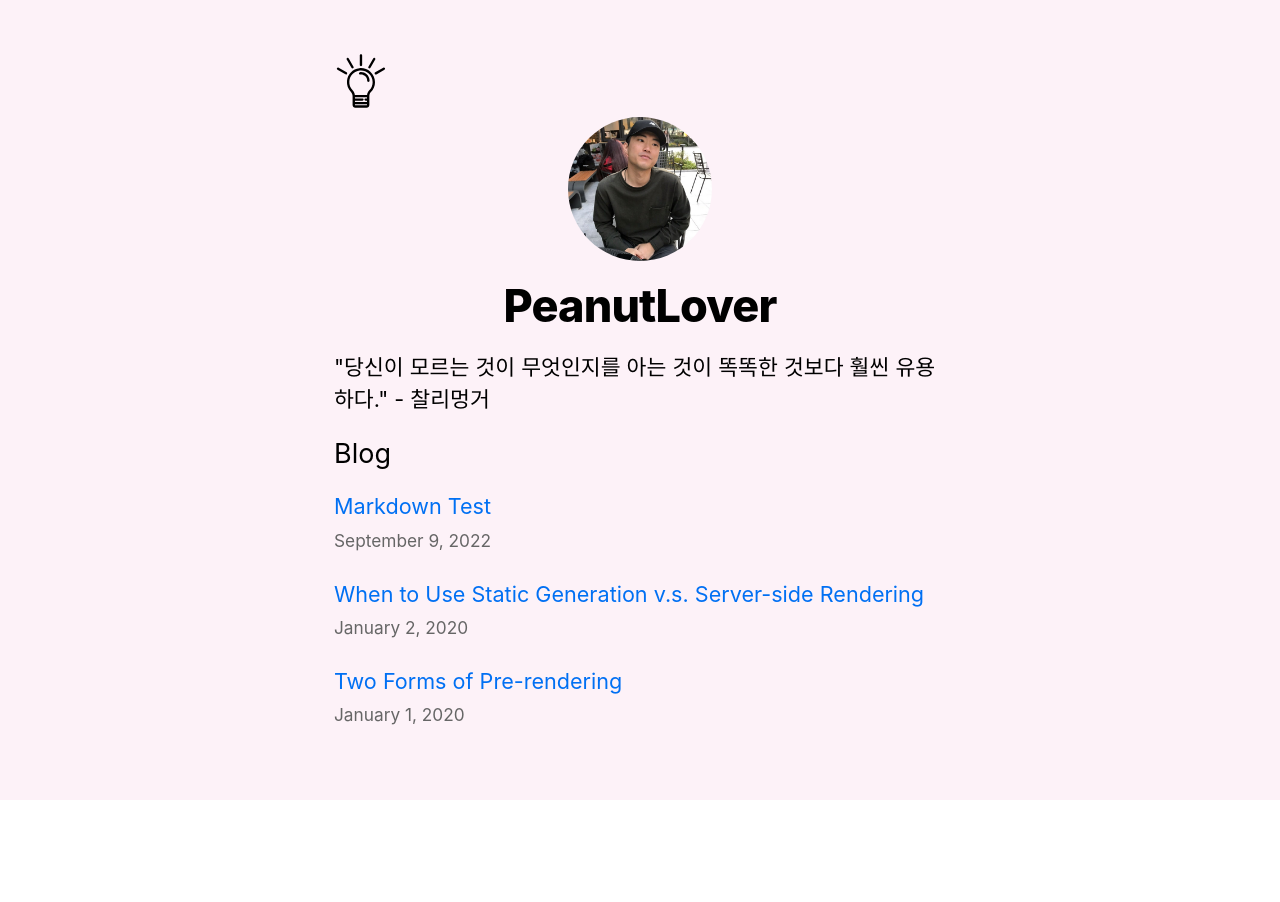
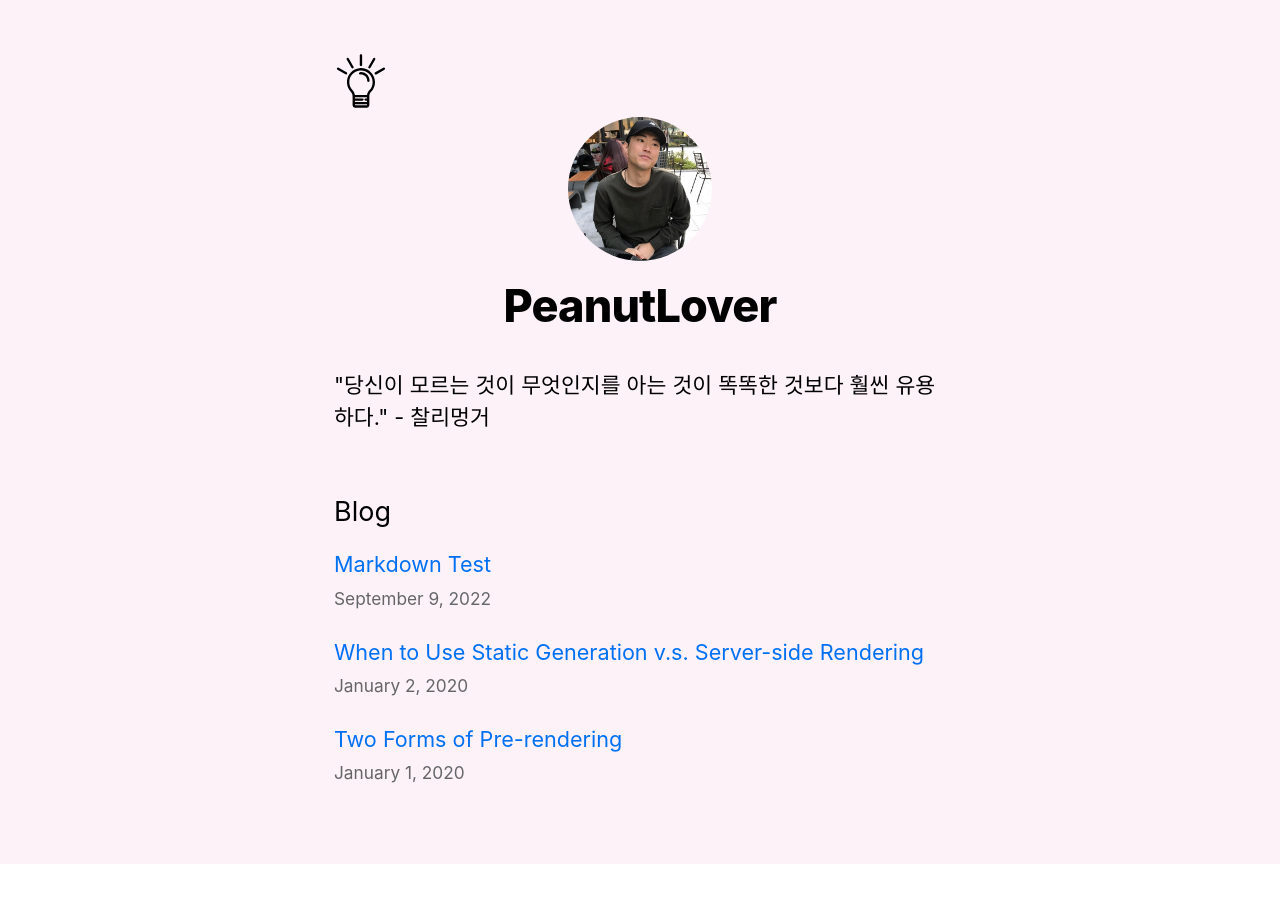
Before and after one commit to peanudge/peanut-vercel-blog, a Next.js app: page / in a window 1280 px wide. Shown: the top 902 px of the page. Before the commit the page ends 806 px from the top, so only its background shows below. Built offline with nearby package versions, Linux system fonts and the light colour scheme.

Commit message:
:bug: ui, li tag default styles

```diff
--- a/components/Layout.jsx
+++ b/components/Layout.jsx
@@ -41,7 +41,7 @@ export default function Layout({ children, home }) {
   }, [theme]);
 
   return (
-    <div className="bg-pink-50 dark:bg-black text-black dark:text-white h-screen">
+    <div className="bg-pink-50 dark:bg-black text-black dark:text-white h-full">
       <div className={styles.container}>
         <Head>
           <link rel="icon" href="/favicon.ico" />
--- a/styles/global.css
+++ b/styles/global.css
@@ -29,3 +29,18 @@ img {
   max-width: 100%;
   display: block;
 }
+
+ul {
+  display: block;
+  list-style-type: disc;
+  margin-block-start: 1em;
+  margin-block-end: 1em;
+  margin-inline-start: 0px;
+  margin-inline-end: 0px;
+  padding-inline-start: 40px;
+}
+
+p {
+  margin-top: 1rem;
+  margin-bottom: 40px;
+}
```
